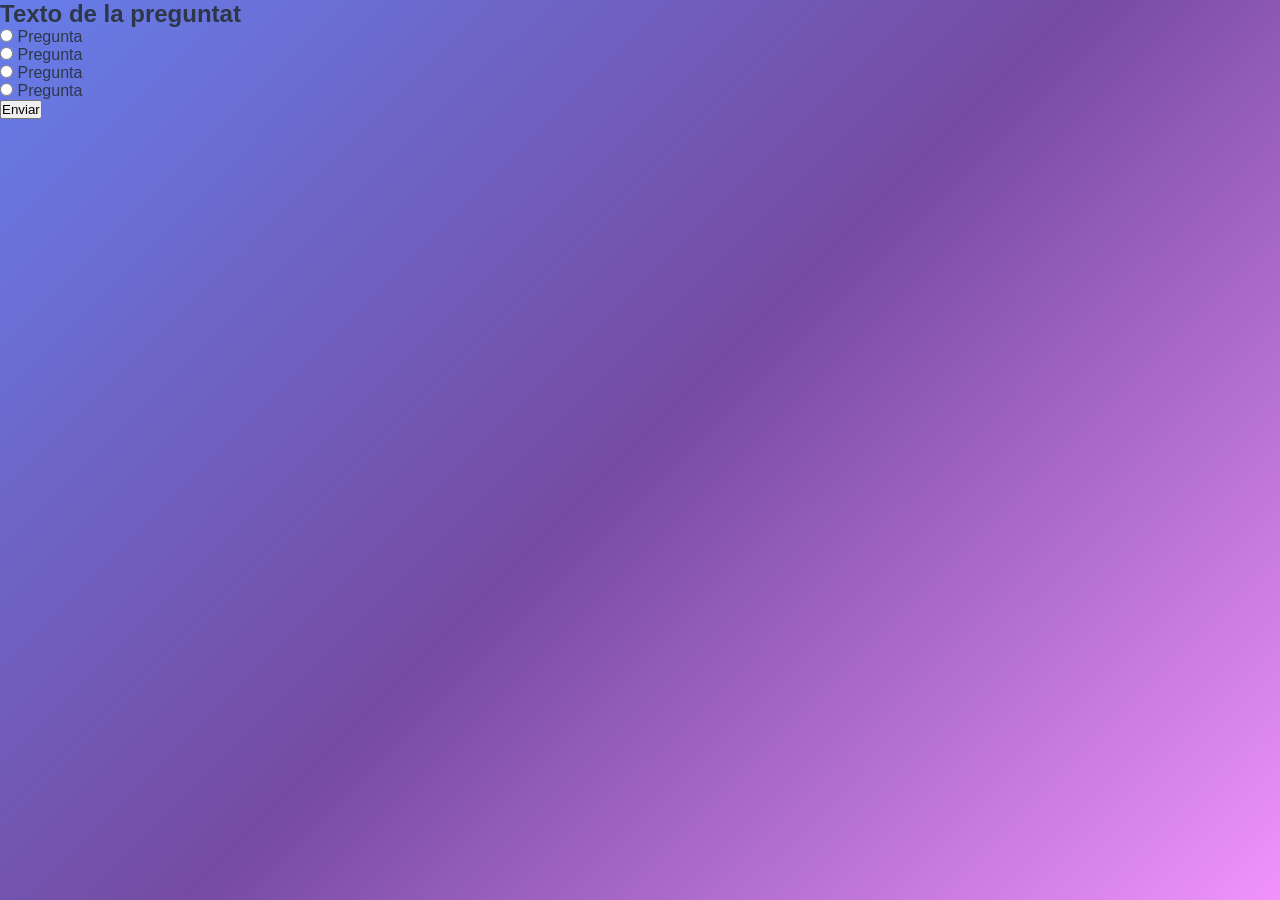
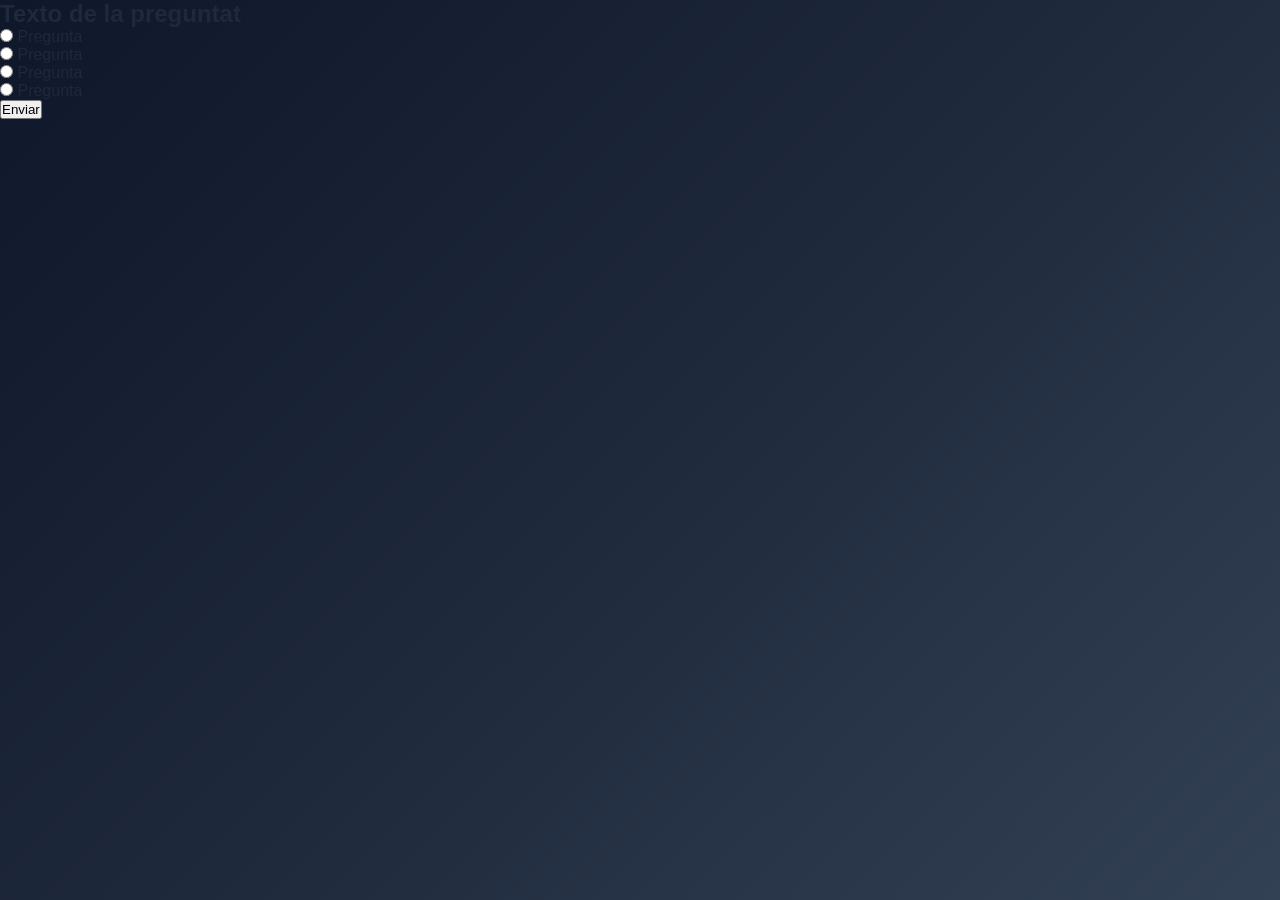

feat: blue/dark theme with feedback toasts and animations

--- a/style.css
+++ b/style.css
@@ -1,28 +1,28 @@
 @import url("https://fonts.googleapis.com/css2?family=Inter:wght@400;600;700;900&display=swap");
 
 :root {
-  --gradient-bg: linear-gradient(135deg, #667eea 0%, #764ba2 50%, #f093fb 100%);
-  --gradient-card: linear-gradient(145deg, #ffffff 0%, #f8f9ff 100%);
-  --gradient-primary: linear-gradient(135deg, #667eea 0%, #764ba2 100%);
-  --gradient-accent: linear-gradient(135deg, #f093fb 0%, #f5576c 100%);
-  --gradient-success: linear-gradient(135deg, #11998e 0%, #38ef7d 100%);
-  --gradient-danger: linear-gradient(135deg, #eb3349 0%, #f45c43 100%);
+  --gradient-bg: linear-gradient(135deg, #0f172a 0%, #1e293b 50%, #334155 100%);
+  --gradient-card: linear-gradient(145deg, #ffffff 0%, #f8fafc 100%);
+  --gradient-primary: linear-gradient(135deg, #3b82f6 0%, #2563eb 100%);
+  --gradient-success: linear-gradient(135deg, #059669 0%, #10b981 100%);
+  --gradient-danger: linear-gradient(135deg, #dc2626 0%, #ef4444 100%);
 
-  --color-primary: #667eea;
-  --color-secondary: #764ba2;
-  --color-accent: #f5576c;
-  --color-success: #38ef7d;
-  --color-danger: #f45c43;
-  --color-warning: #f6d365;
+  --color-primary: #3b82f6;
+  --color-primary-dark: #2563eb;
+  --color-success: #10b981;
+  --color-success-bg: #d1fae5;
+  --color-success-border: #059669;
+  --color-danger: #ef4444;
+  --color-danger-bg: #fee2e2;
+  --color-danger-border: #dc2626;
 
-  --color-text: #2d3748;
-  --color-text-light: #718096;
+  --color-text: #1e293b;
+  --color-text-light: #64748b;
   --color-white: #ffffff;
 
   --shadow-sm: 0 2px 8px rgba(0, 0, 0, 0.08);
-  --shadow-md: 0 4px 20px rgba(0, 0, 0, 0.12);
-  --shadow-lg: 0 8px 40px rgba(0, 0, 0, 0.16);
-  --shadow-glow: 0 0 30px rgba(102, 126, 234, 0.3);
+  --shadow-md: 0 4px 20px rgba(0, 0, 0, 0.15);
+  --shadow-lg: 0 8px 40px rgba(0, 0, 0, 0.2);
 
   --radius-sm: 12px;
   --radius-md: 16px;
@@ -154,11 +154,11 @@ body {
 .btn-primary {
   background: var(--gradient-primary);
   color: var(--color-white);
-  box-shadow: 0 4px 15px rgba(102, 126, 234, 0.4);
+  box-shadow: 0 4px 15px rgba(59, 130, 246, 0.4);
 }
 .btn-primary:hover {
   transform: translateY(-2px);
-  box-shadow: 0 6px 25px rgba(102, 126, 234, 0.5);
+  box-shadow: 0 6px 25px rgba(59, 130, 246, 0.5);
 }
 .btn-primary:active {
   transform: translateY(0);
@@ -170,18 +170,18 @@ body {
   border: 2px solid var(--color-primary);
 }
 .btn-secondary:hover {
-  background: #f0f0ff;
+  background: #eff6ff;
   transform: translateY(-2px);
 }
 
 .btn-accent {
-  background: var(--gradient-accent);
+  background: var(--gradient-success);
   color: var(--color-white);
-  box-shadow: 0 4px 15px rgba(245, 87, 108, 0.4);
+  box-shadow: 0 4px 15px rgba(16, 185, 129, 0.4);
 }
 .btn-accent:hover {
   transform: translateY(-2px);
-  box-shadow: 0 6px 25px rgba(245, 87, 108, 0.5);
+  box-shadow: 0 6px 25px rgba(16, 185, 129, 0.5);
 }
 
 .btn-icon {
@@ -200,7 +200,7 @@ body {
 
 .progress-bar {
   height: 8px;
-  background: rgba(255, 255, 255, 0.3);
+  background: rgba(255, 255, 255, 0.2);
   border-radius: 10px;
   overflow: hidden;
   margin-bottom: 0.8rem;
@@ -208,7 +208,7 @@ body {
 
 .progress-fill {
   height: 100%;
-  background: var(--gradient-accent);
+  background: var(--gradient-primary);
   border-radius: 10px;
   width: 10%;
   transition: width 0.5s cubic-bezier(0.4, 0, 0.2, 1);
@@ -220,7 +220,7 @@ body {
   color: var(--color-white);
   font-weight: 600;
   font-size: 0.9rem;
-  text-shadow: 0 1px 3px rgba(0, 0, 0, 0.2);
+  text-shadow: 0 1px 3px rgba(0, 0, 0, 0.3);
 }
 
 .question-card {
@@ -282,25 +282,27 @@ body {
 
 .answer-btn.selected {
   border-color: var(--color-primary);
-  background: #f0f0ff;
-  box-shadow: 0 0 0 3px rgba(102, 126, 234, 0.2);
+  background: #eff6ff;
+  box-shadow: 0 0 0 3px rgba(59, 130, 246, 0.2);
 }
 
 .answer-btn.correct {
-  border-color: var(--color-success);
-  background: linear-gradient(135deg, #d4edda 0%, #c3e6cb 100%);
-  box-shadow: 0 0 0 3px rgba(56, 239, 125, 0.3);
+  border-color: var(--color-success-border);
+  background: var(--color-success-bg);
+  box-shadow: 0 0 0 4px rgba(16, 185, 129, 0.3);
+  animation: popCorrect 0.4s ease;
 }
 
 .answer-btn.wrong {
-  border-color: var(--color-danger);
-  background: linear-gradient(135deg, #f8d7da 0%, #f5c6cb 100%);
-  box-shadow: 0 0 0 3px rgba(244, 92, 67, 0.3);
+  border-color: var(--color-danger-border);
+  background: var(--color-danger-bg);
+  box-shadow: 0 0 0 4px rgba(239, 68, 68, 0.3);
+  animation: shake 0.4s ease;
 }
 
 .answer-btn.disabled {
   pointer-events: none;
-  opacity: 0.7;
+  opacity: 0.6;
 }
 
 .answer-letter {
@@ -317,6 +319,14 @@ body {
   flex-shrink: 0;
 }
 
+.answer-btn.correct .answer-letter {
+  background: var(--gradient-success);
+}
+
+.answer-btn.wrong .answer-letter {
+  background: var(--gradient-danger);
+}
+
 .answer-text {
   font-size: 0.95rem;
   font-weight: 600;
@@ -328,6 +338,65 @@ body {
   max-width: 300px;
   margin: 0 auto;
   display: flex;
+}
+
+/* ===== FEEDBACK TOAST ===== */
+.feedback-toast {
+  position: fixed;
+  bottom: 2rem;
+  left: 50%;
+  transform: translateX(-50%) translateY(100px);
+  padding: 1rem 2rem;
+  border-radius: var(--radius-sm);
+  font-weight: 700;
+  font-size: 1.1rem;
+  color: var(--color-white);
+  z-index: 100;
+  opacity: 0;
+  pointer-events: none;
+  text-align: center;
+  max-width: 90%;
+  box-shadow: var(--shadow-lg);
+}
+
+.feedback-toast.show {
+  animation: toastIn 0.4s ease forwards;
+}
+
+.feedback-toast.hide {
+  animation: toastOut 0.3s ease forwards;
+}
+
+.feedback-toast.success {
+  background: var(--gradient-success);
+}
+
+.feedback-toast.error {
+  background: var(--gradient-danger);
+}
+
+@keyframes toastIn {
+  0% { opacity: 0; transform: translateX(-50%) translateY(100px); }
+  100% { opacity: 1; transform: translateX(-50%) translateY(0); }
+}
+
+@keyframes toastOut {
+  0% { opacity: 1; transform: translateX(-50%) translateY(0); }
+  100% { opacity: 0; transform: translateX(-50%) translateY(100px); }
+}
+
+@keyframes popCorrect {
+  0% { transform: scale(1); }
+  50% { transform: scale(1.05); }
+  100% { transform: scale(1); }
+}
+
+@keyframes shake {
+  0%, 100% { transform: translateX(0); }
+  20% { transform: translateX(-6px); }
+  40% { transform: translateX(6px); }
+  60% { transform: translateX(-4px); }
+  80% { transform: translateX(4px); }
 }
 
 /* ===== RESULTS ===== */
@@ -344,6 +413,7 @@ body {
 .results-emoji {
   font-size: 4rem;
   margin-bottom: 0.5rem;
+  animation: bounce 1s ease;
 }
 
 .results-title {
@@ -373,7 +443,7 @@ body {
 }
 
 .share-result {
-  background: #f7f8fc;
+  background: #f1f5f9;
   border-radius: var(--radius-sm);
   padding: 1rem;
   margin-bottom: 1.5rem;
@@ -399,23 +469,23 @@ body {
 .footer {
   text-align: center;
   padding: 1.5rem 1rem;
-  color: rgba(255, 255, 255, 0.7);
+  color: rgba(255, 255, 255, 0.5);
   font-size: 0.8rem;
   position: fixed;
   bottom: 0;
   width: 100%;
-  text-shadow: 0 1px 2px rgba(0, 0, 0, 0.2);
 }
 
 .footer a {
-  color: var(--color-white);
+  color: rgba(255, 255, 255, 0.8);
   text-decoration: none;
   font-weight: 600;
-  border-bottom: 1px solid rgba(255, 255, 255, 0.4);
+  border-bottom: 1px solid rgba(255, 255, 255, 0.3);
   transition: var(--transition);
 }
 
 .footer a:hover {
+  color: var(--color-white);
   border-bottom-color: var(--color-white);
 }
 
